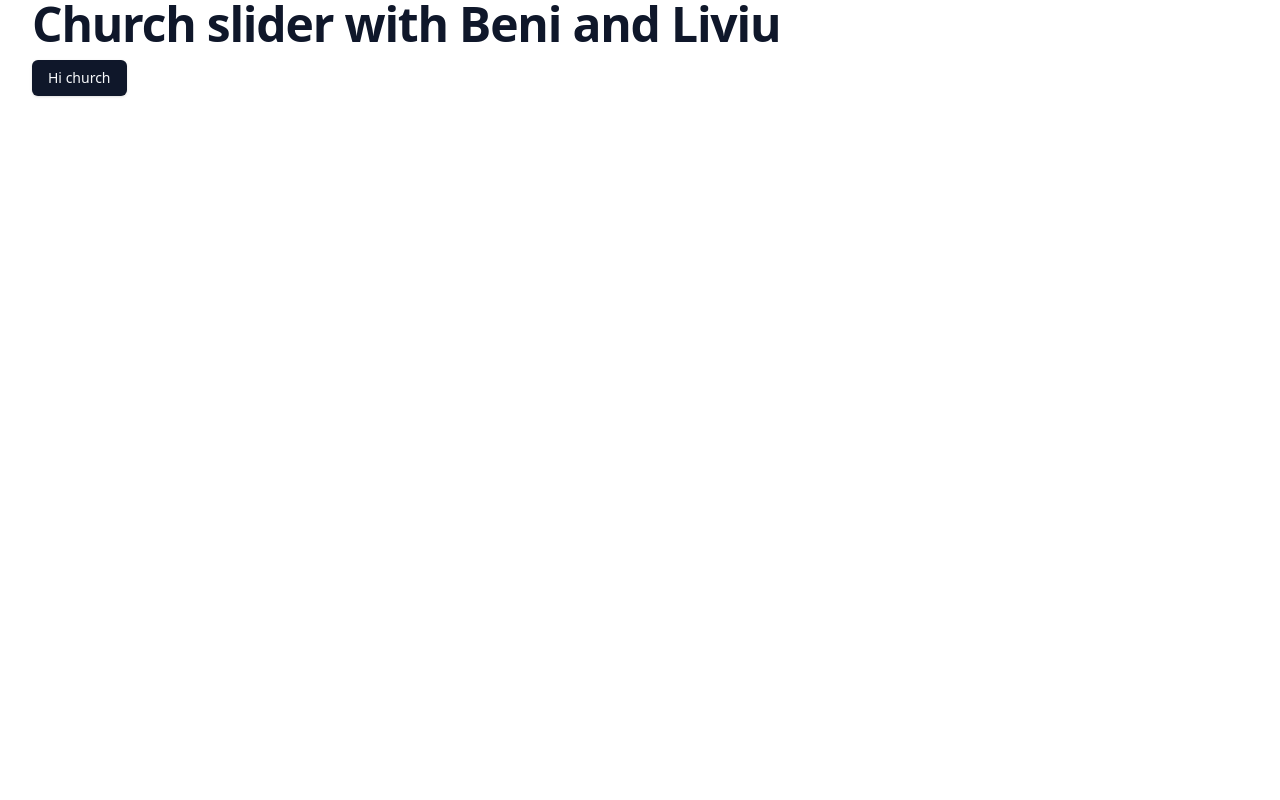
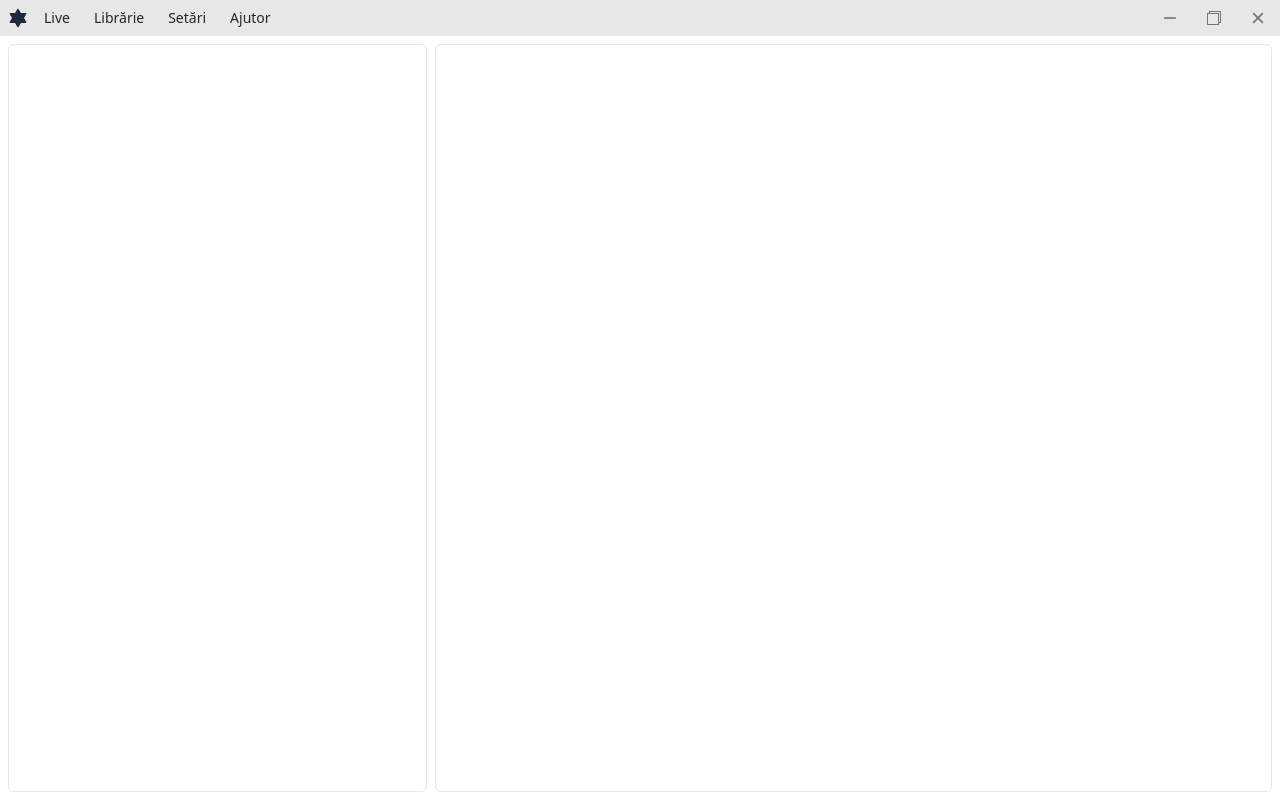
Before and after one commit to Liviujmk/church-slider, a React (Vite) app: page / in a window 1280 px wide. Built offline with nearby package versions, Linux system fonts and the light colour scheme.

Commit message:
Custom title bar, layout adjustments, and configuration updates

```diff
--- a/package.json
+++ b/package.json
@@ -28,6 +28,8 @@
     "class-variance-authority": "^0.7.0",
     "clsx": "^2.1.1",
     "electron-updater": "^6.1.7",
+    "react-icons": "^5.3.0",
+    "react-router-dom": "^6.27.0",
     "tailwind-merge": "^2.5.2",
     "tailwindcss-animate": "^1.0.7"
   },
--- a/src/preload/index.ts
+++ b/src/preload/index.ts
@@ -4,9 +4,6 @@ import { electronAPI } from '@electron-toolkit/preload'
 // Custom APIs for renderer
 const api = {}
 
-// Use `contextBridge` APIs to expose Electron APIs to
-// renderer only if context isolation is enabled, otherwise
-// just add to the DOM global.
 if (process.contextIsolated) {
   try {
     contextBridge.exposeInMainWorld('electron', electronAPI)
--- a/src/renderer/index.html
+++ b/src/renderer/index.html
@@ -6,8 +6,9 @@
     <!-- https://developer.mozilla.org/en-US/docs/Web/HTTP/CSP -->
     <meta
       http-equiv="Content-Security-Policy"
-      content="default-src 'self'; script-src 'self'; style-src 'self' 'unsafe-inline'; img-src 'self' data:"
+      content="default-src 'self'; style-src 'self' 'unsafe-inline' https://fonts.googleapis.com; font-src 'self' https://fonts.gstatic.com;"
     />
+
     <link rel="preconnect" href="https://fonts.googleapis.com" />
     <link rel="preconnect" href="https://fonts.gstatic.com" crossorigin />
     <link
--- a/src/renderer/src/App.tsx
+++ b/src/renderer/src/App.tsx
@@ -1,16 +1,84 @@
-import { Button } from './components/ui/button'
+import { TbJewishStarFilled } from 'react-icons/tb'
+import { RiSubtractFill } from 'react-icons/ri'
+import { IoIosClose } from 'react-icons/io'
+
+import HomePage from './pages/home/page'
 
 function App(): JSX.Element {
-  const ipcHandle = (): void => window.electron.ipcRenderer.send('ping')
-
   return (
-    <div className="container">
-      <h1 className="scroll-m-20 mb-3 text-4xl font-semibold tracking-tight lg:text-5xl">
-        Church slider with Beni and Liviu
-      </h1>
-      <Button onClick={ipcHandle}>Hi church</Button>
+    <div className="h-screen flex flex-col">
+      <Menubar />
+      <main className="p-2 h-full">
+        <HomePage />
+      </main>
     </div>
   )
 }
 
+const Menubar = (): JSX.Element => {
+  const handleMinimize = async (): Promise<void> => {
+    return window.electron.ipcRenderer.send('minimizeApp')
+  }
+
+  const handleMaximize = async (): Promise<void> => {
+    return window.electron.ipcRenderer.send('maximizeApp')
+  }
+
+  const handleClose = async (): Promise<void> => {
+    return window.electron.ipcRenderer.send('closeApp')
+  }
+
+  return (
+    <nav className="pl-2 flex justify-between items-center bg-[#E7E7E7] text-sm drag">
+      <div className="flex items-center gap-4">
+        <div className="hover:cursor-pointer">
+          <TbJewishStarFilled className="size-5 text-slate-800" />
+        </div>
+        <div className="flex gap-6 no-drag select-none py-2 text-neutral-800">
+          <div className="hover:cursor-pointer">Live</div>
+          <div className="hover:cursor-pointer">Librărie</div>
+          <div className="hover:cursor-pointer">Setări</div>
+          <div className="hover:cursor-pointer">Ajutor</div>
+        </div>
+      </div>
+      <div className="flex no-drag h-full">
+        <button
+          onClick={handleMinimize}
+          className="flex items-center justify-center w-11 hover:bg-[#747474]/10 group"
+        >
+          <RiSubtractFill className="size-5 text-[#747474] group-hover:text-black" />
+        </button>
+        <button
+          onClick={handleMaximize}
+          className="flex items-center justify-center w-11 hover:bg-[#747474]/10 group"
+        >
+          <div>
+            <svg
+              width="14"
+              height="14"
+              viewBox="0 0 14 14"
+              fill="none"
+              xmlns="http://www.w3.org/2000/svg"
+            >
+              <path
+                fillRule="evenodd"
+                clipRule="evenodd"
+                d="M13 1H3V2H11H12V3V11H13V1ZM12 12H13H14V11V1V0H13H3H2V1V2H1H0V3V13V14H1H11H12V13V12ZM11 12V11V3H3H2H1V13H11V12Z"
+                fill="#747474"
+                className="group-hover:fill-black"
+              />
+            </svg>
+          </div>
+        </button>
+        <button
+          onClick={handleClose}
+          className="flex items-center justify-center w-11 hover:bg-red-600 group"
+        >
+          <IoIosClose className="size-7 text-[#747474] group-hover:text-white" />
+        </button>
+      </div>
+    </nav>
+  )
+}
+
 export default App
--- a/src/renderer/src/globals.css
+++ b/src/renderer/src/globals.css
@@ -81,3 +81,11 @@
       'calt' 1;
   }
 }
+
+.drag {
+  -webkit-app-region: drag;
+}
+
+.no-drag {
+  -webkit-app-region: no-drag;
+}
--- /dev/null
+++ b/src/renderer/src/pages/home/page.tsx
@@ -0,0 +1,10 @@
+const HomePage = (): JSX.Element => {
+  return (
+    <div className="grid grid-cols-[1fr_2fr] h-full gap-2">
+      <section className="border rounded-md"></section>
+      <section className="border rounded-md"></section>
+    </div>
+  )
+}
+
+export default HomePage
```
Also changed, not shown: src/main/index.ts (+34 -31 lines), .prettierrc.yaml, 1 other file (tests, documents, lock files or other folders).
